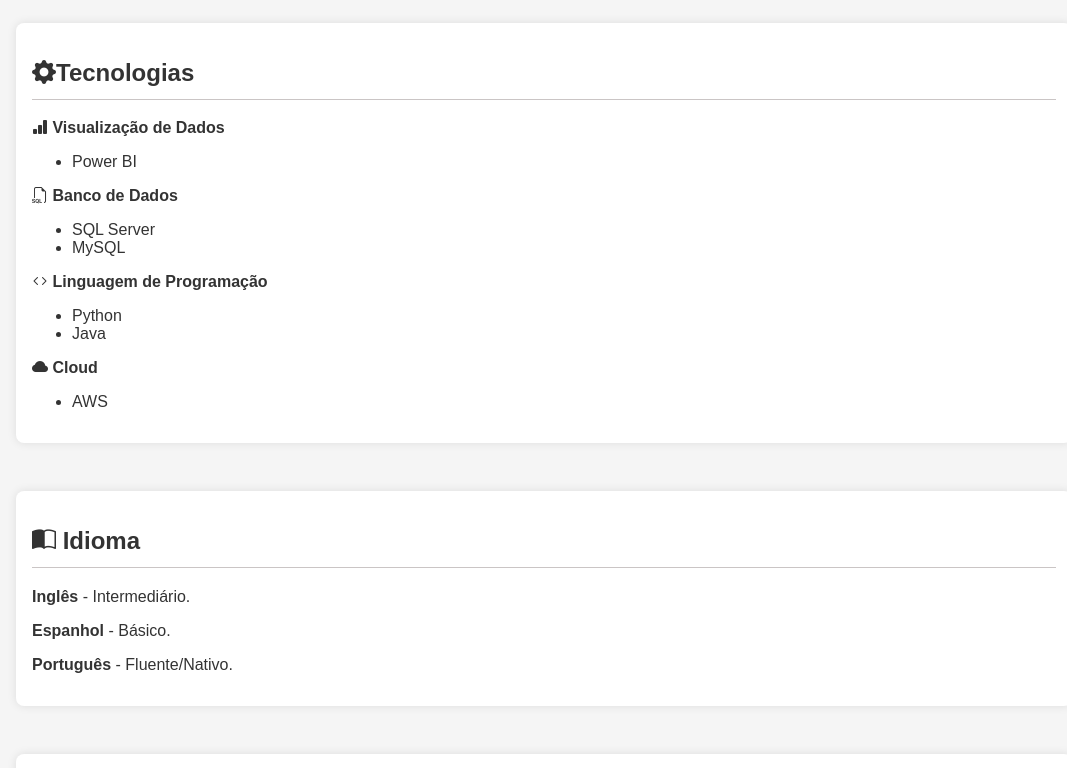
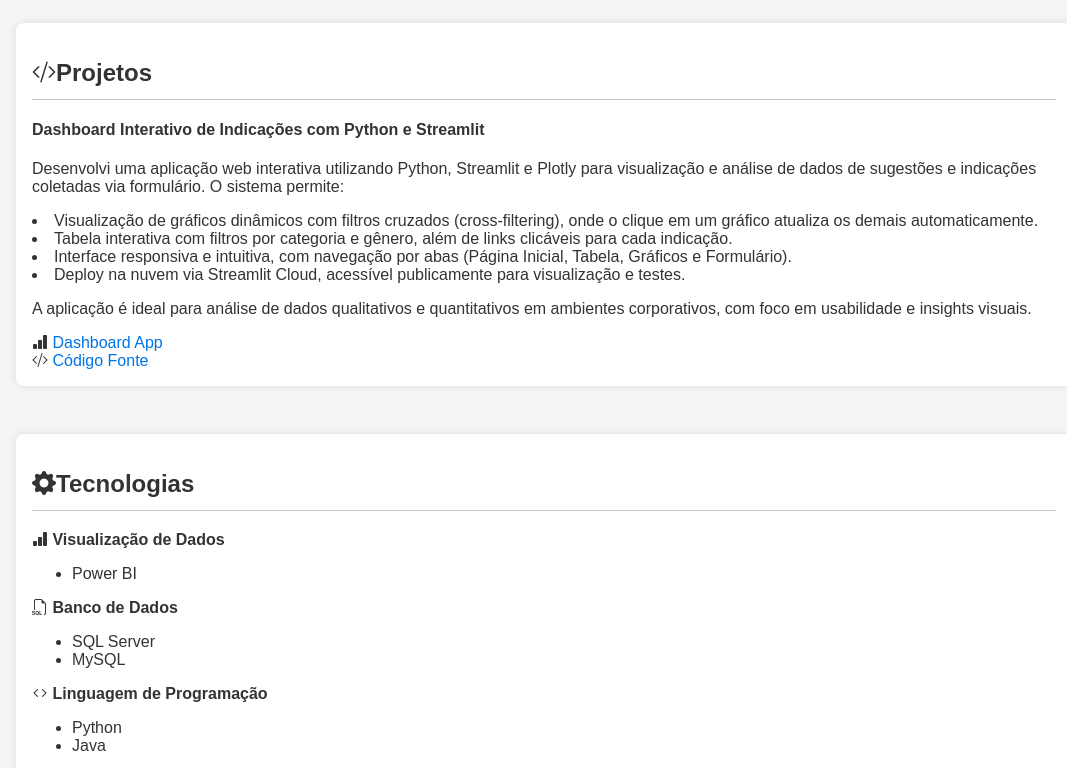
Before and after one commit to nicolasagomes/curriculo, a plain HTML site: page index.html in a window 1280 px wide. Shown: the part 2093-2861 px from the top of the page, without its empty margins (96-1163 px from the left). Drawn offline with nearby package versions, Linux system fonts and the light colour scheme.

Commit message:
ajustes do index com inclusão de campo de projetos

```diff
--- a/index.html
+++ b/index.html
@@ -89,6 +89,26 @@
         </div>
     </section>
 
+    <section id="projetos">
+        <div class="projeto1">
+
+            <h2><i class="bi bi-code-slash"></i>Projetos</h2>
+                <h4>Dashboard Interativo de Indicações com Python e Streamlit</h4>
+                <p>Desenvolvi uma aplicação web interativa utilizando Python, Streamlit e Plotly para visualização e análise de dados de sugestões e indicações coletadas via formulário. O sistema permite:</p>
+
+                <li>Visualização de gráficos dinâmicos com filtros cruzados (cross-filtering), onde o clique em um gráfico atualiza os demais automaticamente.</li>
+                <li>Tabela interativa com filtros por categoria e gênero, além de links clicáveis para cada indicação.</li>
+                <li>Interface responsiva e intuitiva, com navegação por abas (Página Inicial, Tabela, Gráficos e Formulário).</li>
+                <li>Deploy na nuvem via Streamlit Cloud, acessível publicamente para visualização e testes.</li>
+
+                <p>A aplicação é ideal para análise de dados qualitativos e quantitativos em ambientes corporativos, com foco em usabilidade e insights visuais.</p>
+
+                <i class="bi bi-bar-chart-fill"></i><a href="https://formulario-indicacao.streamlit.app/"> Dashboard App</a>
+                <br>
+                <i class="bi bi-code-slash"></i><a href="https://github.com/nicolasagomes/formulario"> Código Fonte</a>
+        </div>
+    </section>
+
 
     <section id="tecnologias">
         <h2><i class="bi bi-gear-fill"></i>Tecnologias</h2>
```
